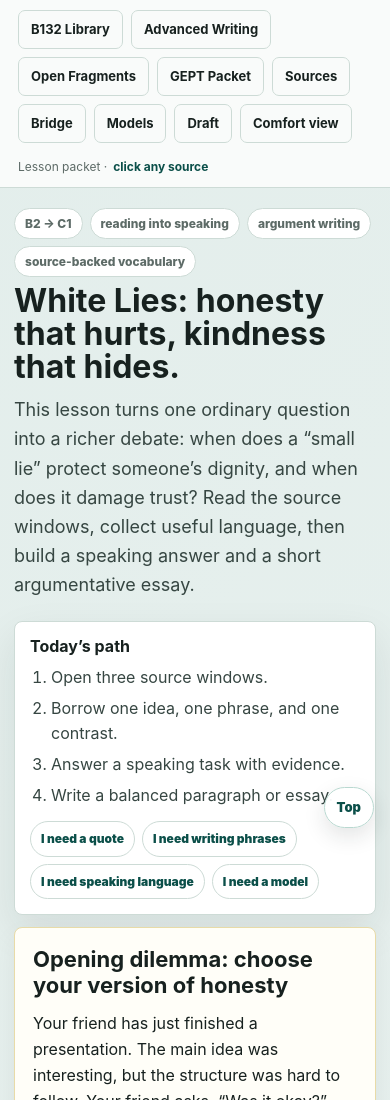
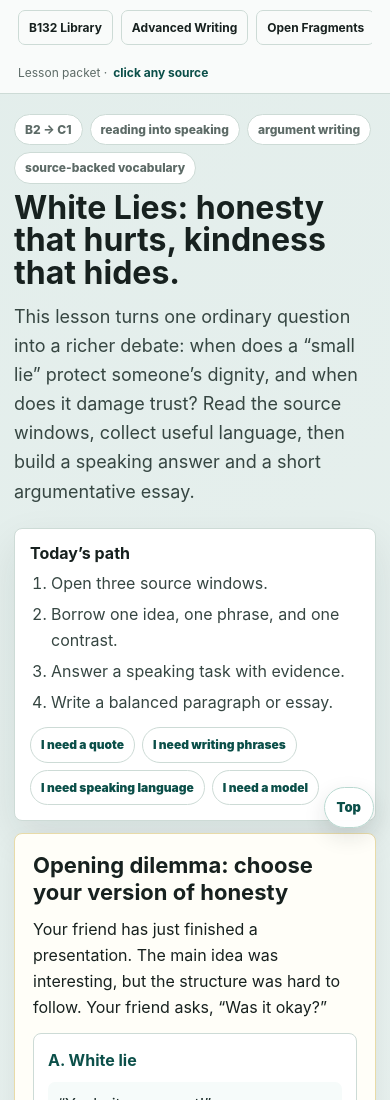
Before and after one commit to b13102033-svg/b132-public-handouts, a plain HTML site: page ethan-white-lies-writing-speaking-context-lab.html in a window 390 px wide. Shown: the top 1100 px of the page. Drawn offline with Linux system fonts and the light colour scheme.

Commit message:
Compact white lies mobile navigation

```diff
--- a/ethan-white-lies-writing-speaking-context-lab.html
+++ b/ethan-white-lies-writing-speaking-context-lab.html
@@ -773,6 +773,21 @@ body.reader-focus header{
 }
 @media(max-width:760px){
   .topbar{position:static;align-items:flex-start;flex-direction:column}
+  .navlinks{
+    flex-wrap:nowrap;
+    overflow-x:auto;
+    width:100%;
+    max-width:100%;
+    padding-bottom:4px;
+    -webkit-overflow-scrolling:touch;
+  }
+  .navlinks .btn{
+    flex:0 0 auto;
+    min-height:34px;
+    padding:7px 10px;
+    font-size:12px;
+    white-space:nowrap;
+  }
   header{padding:20px 14px 12px}
   .shell{padding:0 14px 24px}
   .source-grid,.quote-grid,.language-grid,.task-grid{grid-template-columns:1fr}
```
